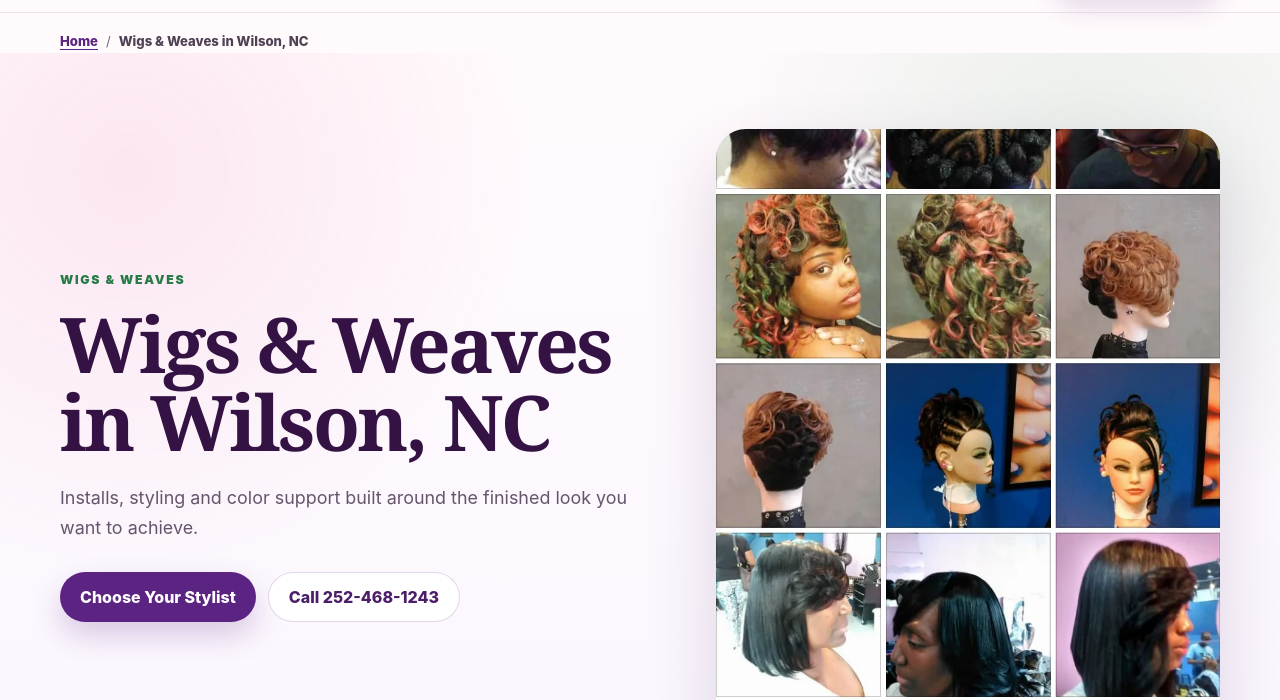
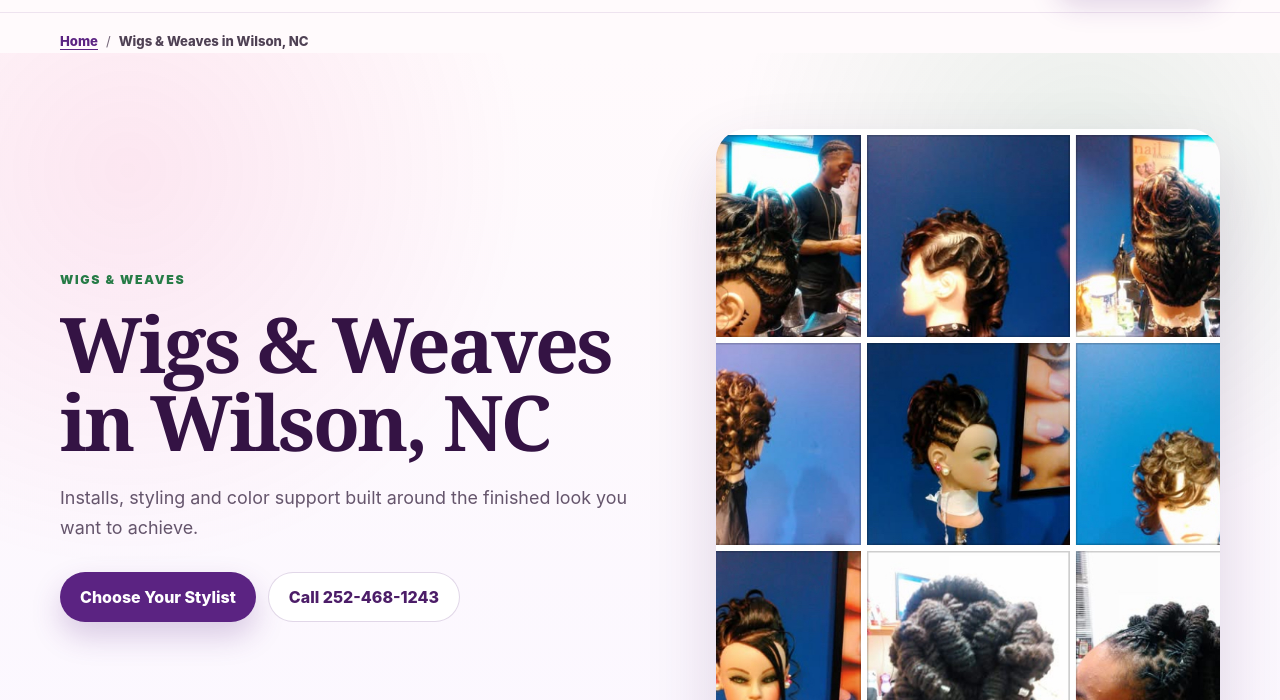
Before and after one commit to wtraveon/pazzion-stylez, a plain HTML site: page services/wigs-weaves/index.html in a window 1280 px wide. Shown: the part 100-800 px from the top of the page. Drawn offline with Linux system fonts and the light colour scheme.

Commit message:
Use image44.jpeg for wigs and weaves hero

```diff
--- a/services/wigs-weaves/index.html
+++ b/services/wigs-weaves/index.html
@@ -7,7 +7,7 @@
 <div class="topbar"><div class="container topbar-inner"><span>Wilson, North Carolina • By Appointment Only</span><a href="tel:+12524681243">Salon / Appointments / Consultations: 252-468-1243</a></div></div>
 <header class="site-header detail-header"><div class="container detail-nav-wrap"><a class="brand" href="/" aria-label="Pazzion Stylez home"><img alt="" class="brand-mark" decoding="async" height="84" src="/assets/images/brand/pazzion-stylez-mark-84.webp" width="84"/><span><b>PAZZION STYLEZ</b><small>LLC</small></span></a><nav aria-label="Main navigation" class="detail-nav"><a href="/#services">Services</a><a href="/team/latoya-terry/">Team</a><a href="/products/">Products</a><a href="/education/">Education</a><a href="/#contact">Contact</a><a class="nav-cta" href="/#booking">Book Appointment</a></nav></div></header>
 <main id="main" tabindex="-1"><div class="container breadcrumb-wrap"><nav class="breadcrumbs" aria-label="Breadcrumb"><a href="/">Home</a><span aria-hidden="true">/</span><span aria-current="page">Wigs &amp; Weaves in Wilson, NC</span></nav></div>
-<section class="detail-hero"><div class="container detail-hero-grid"><div class="detail-copy"><span class="eyebrow">WIGS &amp; WEAVES</span><h1>Wigs &amp; Weaves in Wilson, NC</h1><p class="detail-lede">Installs, styling and color support built around the finished look you want to achieve.</p><div class="hero-actions"><a class="btn btn-primary" href="/#booking">Choose Your Stylist</a><a class="btn btn-ghost" href="tel:+12524681243">Call 252-468-1243</a></div></div><div class="detail-visual"><img alt="Finished hairstyle by Pazzion Stylez" decoding="async" fetchpriority="high" height="900" src="/assets/images/gallery/gallery-finished-styles.webp" width="675"/></div></div></section>
+<section class="detail-hero"><div class="container detail-hero-grid"><div class="detail-copy"><span class="eyebrow">WIGS &amp; WEAVES</span><h1>Wigs &amp; Weaves in Wilson, NC</h1><p class="detail-lede">Installs, styling and color support built around the finished look you want to achieve.</p><div class="hero-actions"><a class="btn btn-primary" href="/#booking">Choose Your Stylist</a><a class="btn btn-ghost" href="tel:+12524681243">Call 252-468-1243</a></div></div><div class="detail-visual"><img alt="Finished hairstyle by Pazzion Stylez" decoding="async" fetchpriority="high" height="900" src="/assets/images/gallery/image44.jpeg" width="675"/></div></div></section>
 <section class="section detail-content"><div class="container"><article><h2>Professional care with clear booking.</h2><p>Pazzion Stylez offers weave and wig services, installs, styling and color support tailored to the desired finished look. Service availability varies by stylist. Choose your professional first, then Square will show the services and appointment times currently available.</p></article></div></section>
 <section class="section detail-content"><div class="container"><article><h2>Before you book</h2><p>No deposit is required for any service, including consultations. New clients: A $25 consultation is required before the first Pazzion Stylez service and is applied toward the first completed service total. Returning clients: Book directly with your preferred stylist unless an additional consultation is requested or needed.</p></article></div></section>
 <section class="section detail-links"><div class="container"><span class="eyebrow">RELATED PAZZION STYLEZ PAGES</span><h2>Continue with the service or stylist that fits your next step.</h2><div class="detail-link-grid"><a href="/services/locs/"><strong>Loc Services</strong><span>Starter locs, maintenance & styling</span></a><a href="/services/healthy-natural-hair/"><strong>Healthy & Natural Hair</strong><span>Treatments and natural-hair options</span></a><a href="/team/latoya-terry/"><strong>Meet LaToya Terry</strong><span>Founder & Owner • Master Cosmetologist</span></a><a href="/#booking"><strong>Choose Your Stylist</strong><span>View current Square availability</span></a></div></div></section></main>
```
